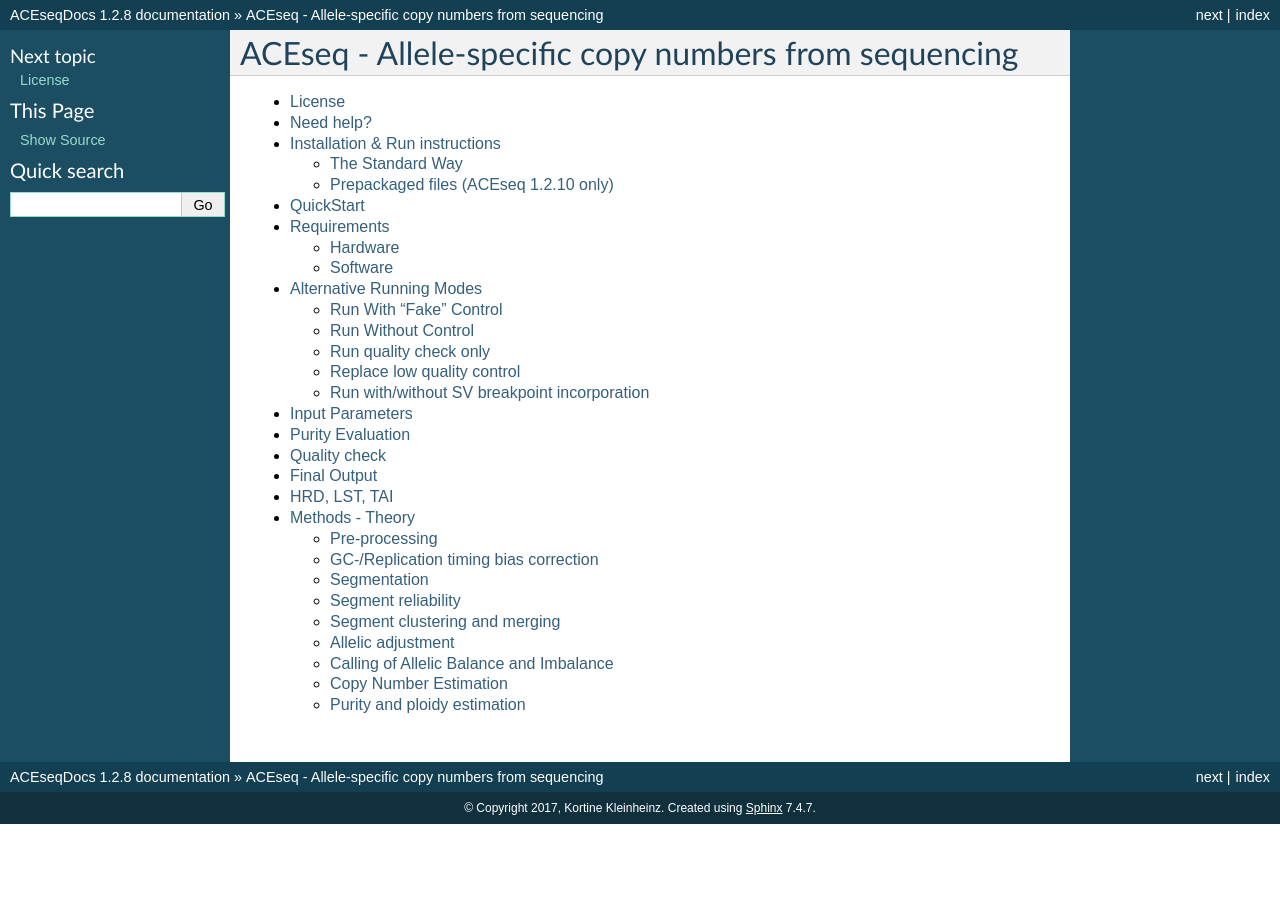
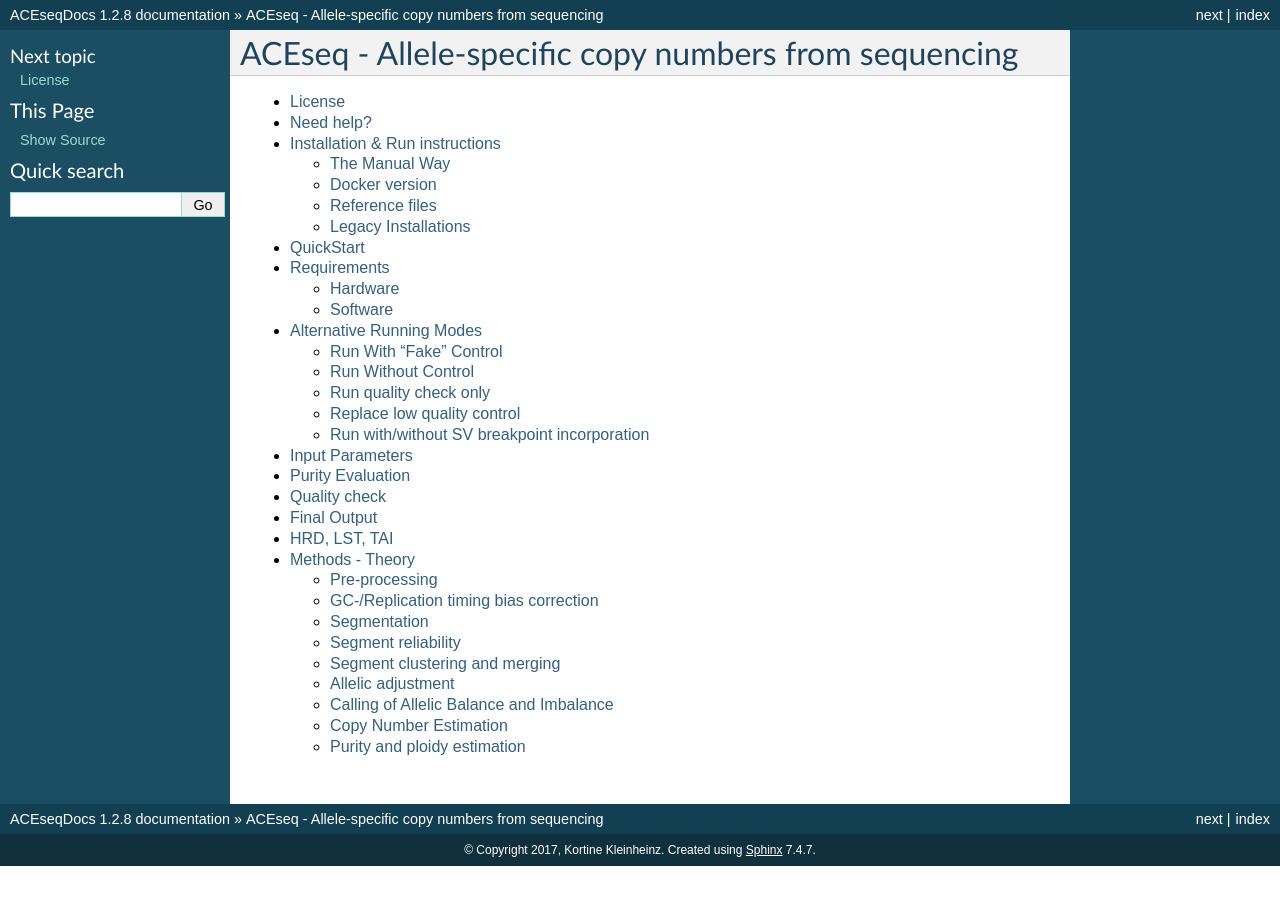
Before and after one commit to DKFZ-ODCF/ACEseqWorkflow, a Sphinx documentation site: the page built from documentation/source/index.rst, in a window 1280 px wide. Built offline with Sphinx 7.4.7, drawn with Linux system fonts in a browser that asks for light colours; formulas are drawn with MathJax 3; some of the changed lines change nothing that is shown.

Commit message:
Updated docs. ppcg server may already be outdated. WiP.

```diff
--- a/documentation/source/installation.rst
+++ b/documentation/source/installation.rst
@@ -1,3 +1,11 @@
+.. _old-server: https://hub.dkfz.de/s/XjxXEgCTjjfyMJD
+.. _ppcg-server: https://ppcg.dkfz.de/pipelines/
+
+.. role:: bash(code)
+   :language: bash
+.. role:: xml(code)
+   :language: xml
+
 .. _installation:
 
 Installation & Run instructions
@@ -13,20 +21,31 @@
   * Software stack
   * Reference data
 
-The :ref:`standard way` to install the workflow is described below and involves the installation of each of these components. For the older 1.2.10 release we currently also provide prepackaged files and a Docker container. See :ref:`prepackaged-installation` below for instructions.
+Section :ref:`manual way` describes how these components are manually installed, which gives you the most flexibility. This is probably mostly relevant if you have to run multiple different Roddy-based workflows and in a development setup.
 
-.. _standard way:
+There is an installation with pre-packaged files of ACEseqWorkflow 1.2.10 (see :ref:`here <aceseq_1.2.10-installation>`). This installation is mostly interesting for historical reasons and considered "legacy". We can probably not help you much with this installation, if you encounter problems.
 
-The Standard Way
+Finally, it is possible to run ACEseq in a container. Currently, all available containers wrap the complete workflow including the workflow manager Roddy and even a batch processing system (Sun GridEngine) in a single container. This is done because the workflow manager Roddy does not support submitting containerized cluster jobs. The disadvantage is that the one-size-fits all container for all the cluster jobs may have the wrong size for much of the ACEseq analysis.
+
+There are different variants of these containers:
+
+  * There is a set of containers using versions 1.2.8 and 1.2.10, as described in the ACEseq article. See section :ref:`old-containers`.
+  * An updated set of containers based on the Conda environment (see :ref:`here <new-containers>`).
+  * ACEseq v1.0.189 was used in the `PanCancer Analysis of Whole Genomes (PCAWG) <https://doi.org/10.1038/s41586-020-1969-6>`_ and is part of the `PCAWG container <https://dockstore.org/containers/quay.io/pancancer/pcawg-dkfz-workflow:2.2.0>`_.
+
+
+.. _manual way:
+
+The Manual Way
 ----------------
 
-The standard way to install the workflow is the manual installation of all components (sorry). The first step is to have a matching Roddy installation.
+The standard way to install the workflow is the manual installation of all components. The first step is to have a fitting Roddy installation.
 
 If you have not done so yet, please first read a bit about how Roddy requires the plugins to be installed. Please see `here <https://roddy-documentation.readthedocs.io/>`_. In short, the Roddy core component and the "PluginBase" and the "DefaultPlugin" are installed with a specific directory layout that you get by cloning the Roddy repository or from the zip-archive in the Roddy Github Releases ("dist/plugins/" directory).
 
-The file "buildinfo.txt" in the ACEseq repository shows you the Roddy API version that you need. We suggest you use the Roddy version with a matching major version number and the highest released minor number. For instance, if the plugin requires Roddy 3.0, use e.g. Roddy 3.5.1. To install that Roddy version please follow the instructions at the `Roddy repository <https://github.com/TheRoddyWMS/Roddy>`_ or documentation. Note that the installation also requires you to install the "PluginBase" plugin and the "DefaulPlugin" in the versions stated in the buildinfo.txt files of the plugins in the "dist/plugins/" directory of Roddy installation.
+The file ``buildinfo.txt`` in the ACEseq repository shows you the Roddy API version that you need. We suggest you use the Roddy version with a matching major version number and the highest released minor number. For instance, if the plugin requires Roddy 3.0, use e.g. Roddy 3.6.0. To install that Roddy version please follow the instructions at the `Roddy repository <https://github.com/TheRoddyWMS/Roddy>`_ or the documentation. Note that the installation also requires you to install the "PluginBase" plugin and the "DefaulPlugin" in the versions stated in the ``buildinfo.txt`` files of the plugins in the ``dist/plugins/`` directory of Roddy installation.
 
-With a Roddy installation you can install the ACEseq workflow and its dependencies. To manually resolve the plugin's versions you again need to look at the "buildinfo.txt". You start from the ACEseqWorkflow plugin and recurse to its dependencies. Usually, you will probably want to install the released versions of these plugins from the zip-archives that can be found in the Github-Releases of the respective plugin or component, but you can also use the cloned repositories with the correct release tag (or just commit) checked out.
+With a Roddy installation you can install the ACEseq workflow and its dependencies. To manually resolve the plugin's versions you again need to look at the ``buildinfo.txt``. You start from the ACEseqWorkflow plugin and recurse to its dependencies. Usually, you will probably want to install the released versions of these plugins from the zip-archives that can be found in the Github repositories (e.g. for `ACEseq <https://github.com/DKFZ-ODCF/ACEseqWorkflow/releases>`_) of the respective plugin or component, but you can also use the cloned repositories with the correct release tag (or just commit) checked out.
 
 Note that the ACEseqWorkflow and the COWorkflowBasePlugin can be installed in any directory, as long as all subdirectories there match the pattern for plugin directories of Roddy. So ideally this directory should only contain installations of plugins.
 
@@ -37,80 +56,111 @@
 Software Stack (Conda)
 ^^^^^^^^^^^^^^^^^^^^^^
 
-The workflow contains a description of a `Conda <https://conda.io/docs/>`_ environment. A number of Conda packages from `BioConda <https://bioconda.github.io/index.html>`_ are required. You should set up the Conda environment at a centralized position available from all compute hosts.
+The software stack is the software that the workflow jobs need to do the bioinformatic work. If you run the workflow on a cluster you need to ensure that the software stack is also available on all cluster nodes that execute jobs. Unfortunately, we do not have ACEseq in a workflow manager that supports job execution in containers.
 
-First install the BioConda channels:
+You can try to rebuild the Conda environment based on the ``resources/analysisTools/copyNumberEstimationWorkflow/environments/conda.yml`` file. Note, however, that some packages may not be available in the referenced Conda channels anymore. Consequently, the following setup based on the YAML file is really more for the developer:
 
-::
 
-    conda config --add channels r
+1. Set up the required channels:
 
-::
+    .. code-block:: bash
 
-    conda config --add channels defaults
+        conda config --add channels r
+        conda config --add channels defaults
+        conda config --add channels conda-forge
+        conda config --add channels bioconda
 
-::
+2. Rebuild the environment
 
-    conda config --add channels conda-forge
+   .. code-block:: bash
 
-::
+        cd $PATH_TO_PLUGIN_DIRECTORY
+        conda env create \
+            -n ACEseqWorkflow_1.2.8-4 \
+            -f resources/analysisTools/copyNumberEstimationWorkflow/environments/conda.yml
 
-    conda config --add channels bioconda
+The name of the Conda environment is arbitrary but needs to be consistent with the ``condaEnvironmentName`` variable. You can set the ``condaEnvironmentName`` variable in any of the loaded configuration files (see `Roddy documentation <http://roddy-documentation.readthedocs.io/>`_) or even directly in your Roddy call via ``--cvalues="condaEnvironmentName:$value"``.
 
-Then install the environment
 
-::
+Given the problems with old packages in some Conda channels, we offer a work-around. For reproducibility the software stack has been stored with `Conda Pack <https://github.com/conda/conda-pack>`_ in an `archive <old-server>`_.
 
-    conda env create -n ACEseqWorkflow -f $PATH_TO_PLUGIN_DIRECTORY/resources/analysisTools/copyNumberEstimationWorkflow/environments/conda.yml
+1. Download the appropriate archive from old-server_ (e.g. ``ACEseqWorkflow_1.2.8-4_conda_4.10.3_x86.tgz``)
+2. Unpack and set up the environment
+    .. code-block:: bash
 
-The name of the Conda environment is arbitrary but needs to be consistent with the `condaEnvironmentName` variable. You can set the `condaEnvironmentName` variable in any of the loaded configuration files (see `Roddy documentation <http://roddy-documentation.readthedocs.io/>`_) or even directly in your Roddy call via `--cvalues="condaEnvironmentName:$value"`.
+        mkdir $envBaseDir/ACEseqWorkflow_1.2.8-4    # The directory name is the environment name.
+        cd $envBaseDir/ACEseqWorkflow_1.2.8-4
+        source bin/activate
+        conda unpack
 
-If you do not want to use Conda, you can get a complete list of all packages and package versions Conda would install from the  `$PATH_TO_PLUGIN_DIRECTORY/resources/analysisTools/copyNumberEstimationWorkflow/environments/conda.yml`.
+Now, if you do ``conda env list`` the environment should be listed. If not make sure you installed the environment into ``$CONDA_PREFIX/envs/`` or another `environments directory <https://docs.conda.io/projects/conda/en/latest/user-guide/configuration/use-condarc.html#specify-environment-directories-envs-dirs>`_ can be configured for your Conda installation.
+
+
+.. _new-containers:
+
+Docker version
+--------------
+
+Different versions of the ACE-seq workflow have been packaged with other workflows and the reference data. These containers have the required software-stacks installed but run all workflow jobs within the same container. To download these pipelines and reference data see ppcg-server_. Instructions for the installation are given in the archives.
+
 
 .. _install-reference-files:
 
 Reference files
-^^^^^^^^^^^^^^^
+---------------
 
-The workflow uses various files as reference files, such as a reference genome or annotation files. Depending on the contents of these files also the outcome of your analysis may change. We provide installation scripts in the `installation/` directory (currently only in the `github` branch of the repository). To download and prepare the reference files please check out the ACEseq repository and do
+The workflow uses various files as reference files, such as a reference genome or annotation files. We provide installation scripts in the `installation/` directory. To download and prepare the reference files please check out the ACEseq repository and do
 
-::
+.. code-block:: bash
 
-   bash $PATH_TO_PLUGIN_DIRECTORY/installation/downloadRefrences $targetDirectory
+   bash $PATH_TO_PLUGIN_DIRECTORY/installation/downloadReferences $targetDirectory
 
 with `$targetDirectory` being the directory into which you want to install the files. The variable `baseDirectoryReference` in your configurations needs to be set to the `$targetDirectory` path.
 
 Note that the current plugin version is tuned to be run on the hg19 human assembly, but a liftover of all files should probably enable a run on GRch38.
 
-.. _prepackaged-installation:
+
+Alternative reference files
+^^^^^^^^^^^^^^^^^^^^^^^^^^^
+
+The reference data can also be downloaded from the ppcg-server_.
+
+
+
+Legacy Installations
+--------------------
+
+The following installation approaches are kept in the documentation for historical reasons.
+
+
+.. _aceseq_1.2.10-installation:
 
 Prepackaged files (ACEseq 1.2.10 only)
---------------------------------------
+^^^^^^^^^^^^^^^^^^^^^^^^^^^^^^^^^^^^^^
 
-On http://bfg-nfs3.ipmb.uni-heidelberg.de you can find archives for the 1.2.10 plugin version. The prepackaged zip files contains a full Roddy / Plugin setup and include different scripts to install all necessary software and download the required reference files. Currently, we do not intent to update these prepackaged installation files or the Docker version. Note that the Roddy version packaged not capable of submitting to LSF.
+On old-server_ you can find archives for the 1.2.10 plugin version. The prepackaged zip files contains a full Roddy / Plugin setup and include different scripts to install all necessary software and download the required reference files. Currently, we do not intent to update these prepackaged installation files or the Docker version. Note that the Roddy version packaged is not capable of submitting to LSF. Only Torque/PBS is supported.
 
-Please see the standard way to install recent workflow versions.
 
 Stand-alone Roddy for Execution on HTC Cluster
 ^^^^^^^^^^^^^^^^^^^^^^^^^^^^^^^^^^^^^^^^^^^^^^
 
-To run the Roddy-based version of ACEseq please download the pre-packed zip file from http://bfg-nfs3.ipmb.uni-heidelberg.de. Three steps are required to ensure running of ACEseq.
+To run the Roddy-based version of ACEseq please download the pre-packed zip file from the old-server_. Three steps are required to ensure running of ACEseq.
 
-1. Run the "prepareRoddyInstallation.sh" script.
+1. Run the ``prepareRoddyInstallation.sh`` script.
 2. Download all reference files as specified in the section "Reference files" (below).
 3. Set up the Conda environment or install the necessary software as specified in the section "Software" (below).
 
-Before running ACEseq a few parameters need to be adjusted in the configuration files. The output directory is specified in $PATH_TO_ACEseq_RODDY_VERSION/configurations/projectsACEseqTest.xml. Here the variables "baseDirectoryReference", "inputBaseDirectory", "outputBaseDirectory", "outputAnalysisBaseDirectory" need to be set. If no SVs should be included the following configuration values (cvalues) should be included:
+Before running ACEseq a few parameters need to be adjusted in the configuration files. The output directory is specified in ``$PATH_TO_ACEseq_RODDY_VERSION/configurations/projectsACEseqTest.xml``. Here the variables ``baseDirectoryReference``, ``inputBaseDirectory``, ``outputBaseDirectory``, ``outputAnalysisBaseDirectory`` need to be set. If no SVs should be included the following configuration values (``cvalues``) should be included:
 
-.. code-block:: ini
+.. code-block:: xml
 
     <cvalue name='runWithSv' value='true' type="boolean"/>
     <cvalue name='SV' value='yes' type="boolean"/>
 
 
-Otherwise "svOutputDirectory" and the SV bedpe filename in the filenames section need to be set.
+Otherwise ``svOutputDirectory`` and the SV bedpe filename in the filenames section need to be set.
 
-.. code-block:: ini
+.. code-block:: xml
 
     <configurationvalues>
       <cvalue name='svOutputDirectory' value='${outputAnalysisBaseDirectory}/nameOfDirectoryWithSVResults' type="path"/>
@@ -122,9 +172,9 @@
                 pattern='${svOutputDirectory}/${pid}_svs.bedpe'/>
     </filenames>
 
-Technical specifications are set in the file $PATH_TO_ACEseq_RODDY_VERSION/configurations/applicationProperties.ini. The path to the project.xml and the path to the plugins ($PATH_TO_ACEseq_RODDY_VERSION/Roddy/dist/plugins/) need to be set under configurationDirectories and pluginDirectories. Finally the job manager and execution host need to be set.
+Technical specifications are set in the file ``$PATH_TO_ACEseq_RODDY_VERSION/configurations/applicationProperties.ini``. The path to the project.xml and the path to the plugins (``$PATH_TO_ACEseq_RODDY_VERSION/Roddy/dist/plugins/``) need to be set under configurationDirectories and pluginDirectories. Finally the job manager and execution host need to be set.
 
-Please have a look at the following default applicationProperties.ini file:
+Please have a look at the following default ``applicationProperties.ini`` file:
 
 .. code-block:: ini
 
@@ -159,7 +209,7 @@
 
 To execute ACEseq run
 
-::
+.. code-block:: bash
 
     sh $PATH_TO_ACEseq_RODDY_VERSION//Roddy/roddy.sh rerun ACEseq@copyNumberEstimation $pid \
     --useconfig=$PATH_TO_ACEseq_RODDY_VERSION/configuration/applicationProperties.ini \
@@ -168,11 +218,15 @@
 
 More information on Roddy can be found `here <https://roddy-documentation.readthedocs.io/>`_.
 
-Docker version
-^^^^^^^^^^^^^^
+
+.. _old-containers
+
+Legacy Docker versions
+^^^^^^^^^^^^^^^^^^^^^^
+
 
 1. Download all reference files as specified in the section below.
-2. Download the Base and ACEseq Docker images from the website: http://bfg-nfs3.ipmb.uni-heidelberg.de
+2. Download the Base and ACEseq Docker images from the website: old-server_
 3. Import both files with (names might differ based on supplied version):
 
 ::
@@ -202,12 +256,16 @@
 
 An example call is:
 
-::
+.. code-block:: bash
 
-        bash roddy.sh run ACEseq ./config/ stds /home/roddy/someproject/control_MB99_merged.mdup.bam /home/roddy/someproject/tumor_MB99_merged.mdup.bam control tumor /icgc/ngs_share/assemblies/hg19_GRCh37_1000genomes ./output
+        bash roddy.sh run ACEseq \
+            ./config/ \
+            stds \
+            /home/roddy/someproject/control_MB99_merged.mdup.bam \
+            /home/roddy/someproject/tumor_MB99_merged.mdup.bam \
+            control \
+            tumor \
+            /icgc/ngs_share/assemblies/hg19_GRCh37_1000genomes \
+            ./output
 
 Here you tell roddy to run the ACEseq configuration using the config folder in the current directory with a control and tumor bam. Also you tell Roddy the samples for both files namely control and tumor. Finally, you supply the path to the reference files and the folder where you will store your output data.
-
-
-
-.. _Github-Releases: https://github.com/eilslabs/ACEseqWorkflow/releases
```
